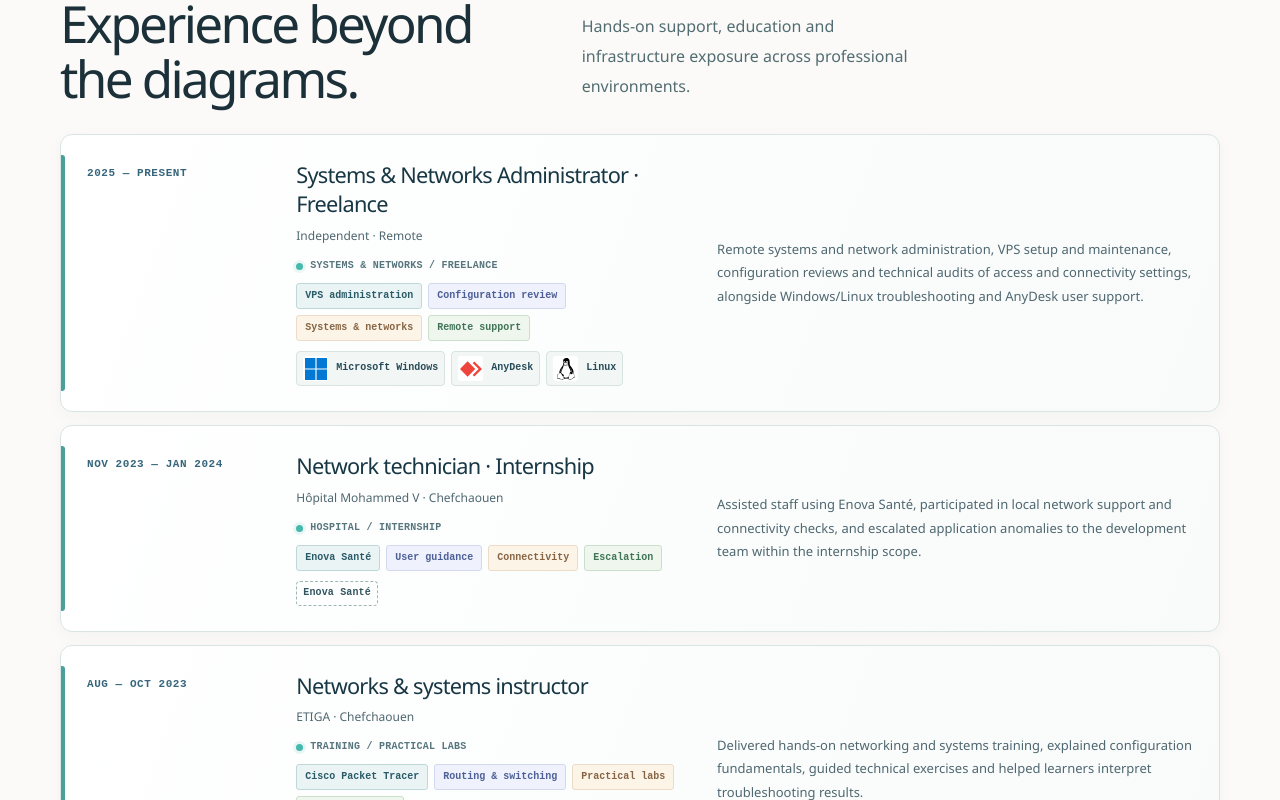
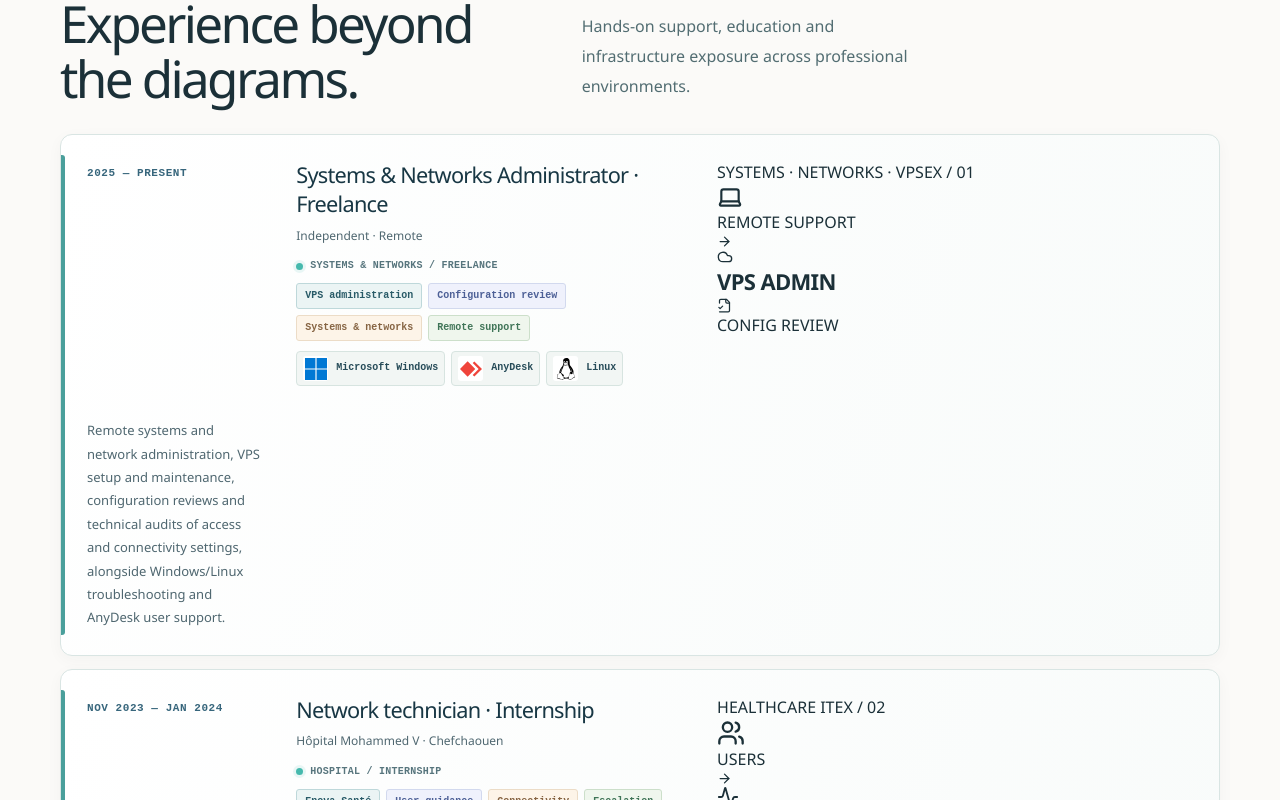
Before and after one commit to tahazitan/taha-zitane-portfolio, a Next.js app: page / in a window 1280 px wide. Shown: the part 2440-3240 px from the top of the page. Built offline with nearby package versions, Linux system fonts and the light colour scheme.

Commit message:
Attach six professional technical visuals to experience timeline

```diff
--- a/src/components/Home.tsx
+++ b/src/components/Home.tsx
@@ -7,6 +7,7 @@ import ProjectExplorer from "./ProjectExplorer";
 import SourceTopology from "./SourceTopology";
 import TechnologyMarks from "./TechnologyMarks";
 import ExperienceProof from "./ExperienceProof";
+import ExperienceVisual from "./ExperienceVisual";
 import EngineeringFocus from "./EngineeringFocus";
 import DiagnosticSection from "./DiagnosticSection";
 import {professional} from "@/data/professional";
@@ -54,7 +55,7 @@ export default function Home({locale}:{locale:Locale}){
 
    <section className="section experience-section" id="experience" aria-labelledby="experience-title"><div className="container-xl">
      <Reveal className="section-heading"><span className="section-number">{c.experienceKicker}</span><div className="heading-row"><h2 id="experience-title">{c.experienceTitle}</h2><p>{c.experienceSub}</p></div></Reveal>
-     <div className="experience-list">{c.experience.map((exp,i)=><Reveal key={i}><div className="experience-item"><div className="experience-period">{exp.period}</div><div className="experience-detail"><h3>{exp.position}</h3><p>{exp.organisation}</p><ExperienceProof index={i} locale={locale}/></div><p className="experience-desc">{exp.details}</p><span className="experience-arrow">↗</span></div></Reveal>)}</div>
+     <div className="experience-list">{c.experience.map((exp,i)=><Reveal key={i}><article className="experience-item experience-item--visual"><span className="experience-period">{exp.period}</span><div className="experience-detail"><h3>{exp.position}</h3><p>{exp.organisation}</p><ExperienceProof index={i} locale={locale}/></div><div className="experience-media"><ExperienceVisual index={i} locale={locale}/></div><p className="experience-desc">{exp.details}</p></article></Reveal>)}</div>
    </div></section>
 
    <section className="section work-section" id="work" aria-labelledby="work-title"><div className="container-xl">
```
